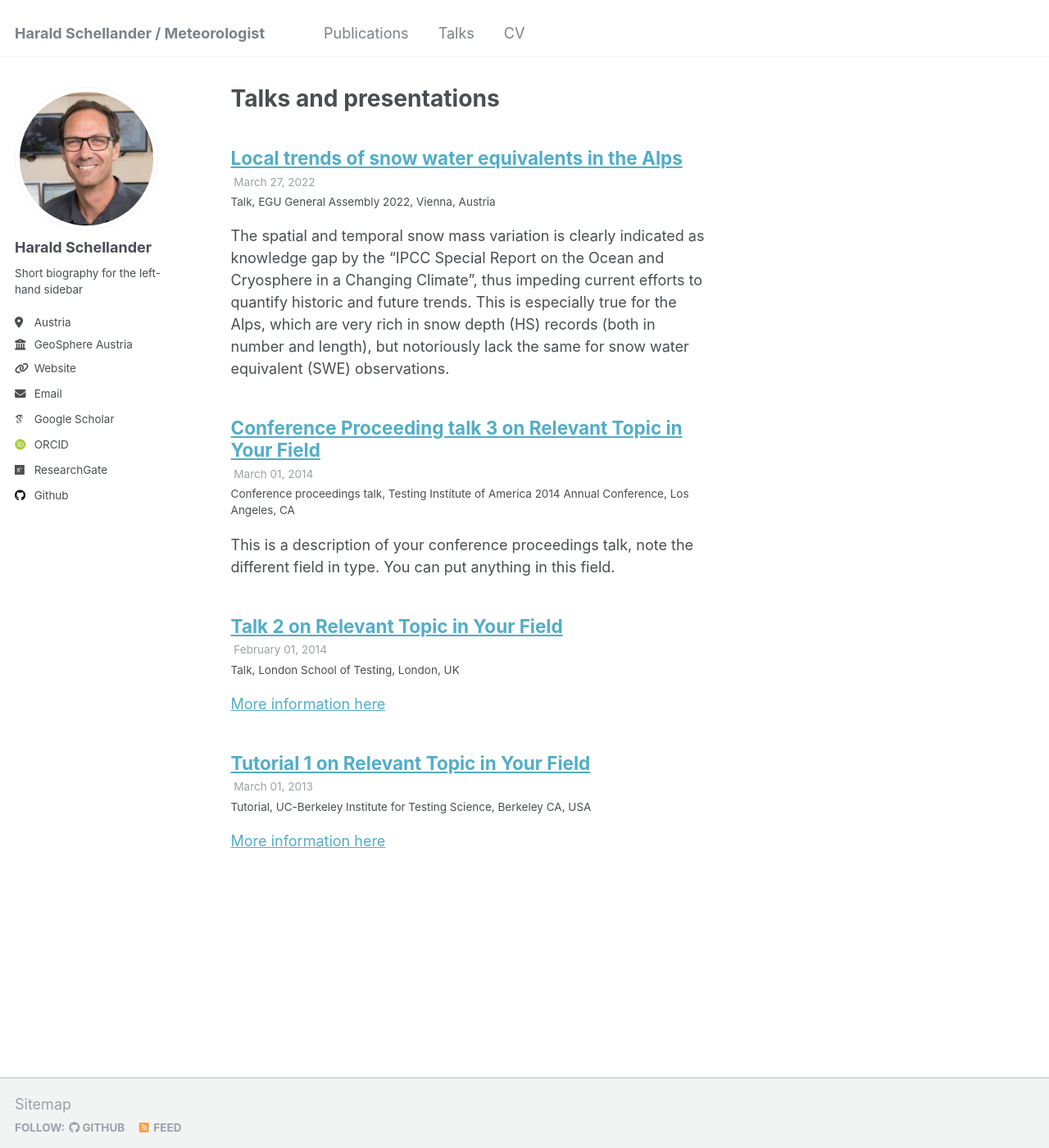
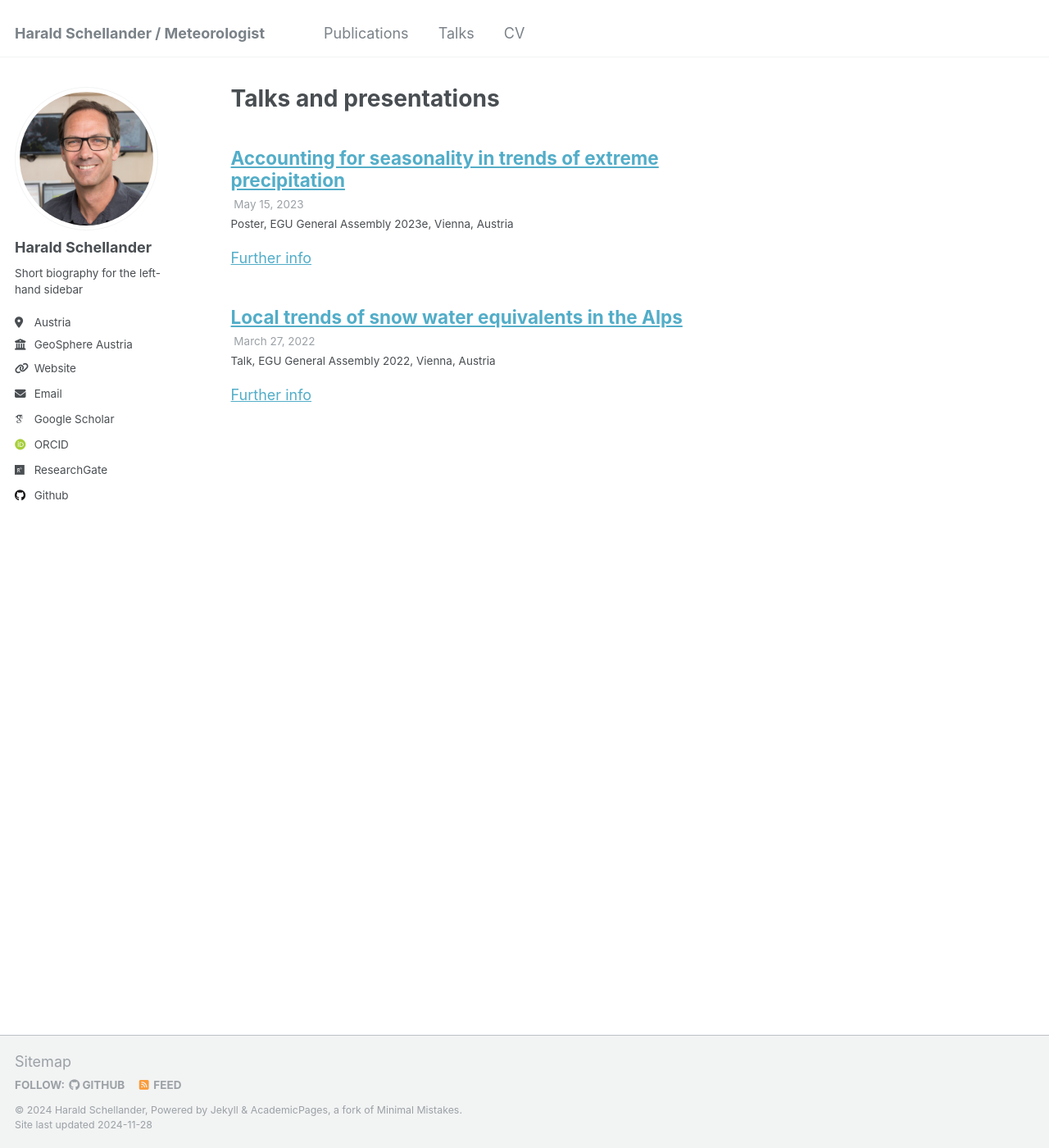
Before and after one commit to haraldschellander/haraldschellander.github.io, a Jekyll site: the page built from _pages/talks.html, in a window 1280 px wide and 1400 px high. Shown: the whole window at 82% size. Built offline with Jekyll 4.4.1, drawn with Linux system fonts in a browser that asks for light colours; some web fonts are replaced.

Commit message:
add talks

```diff
--- a/_talks/2013-03-01-tutorial-1.md
+++ /dev/null
@@ -1,13 +0,0 @@
----
-title: "Tutorial 1 on Relevant Topic in Your Field"
-collection: talks
-type: "Tutorial"
-permalink: /talks/2013-03-01-tutorial-1
-venue: "UC-Berkeley Institute for Testing Science"
-date: 2013-03-01
-location: "Berkeley CA, USA"
----
-
-[More information here](http://exampleurl.com)
-
-This is a description of your tutorial, note the different field in type. This is a markdown files that can be all markdown-ified like any other post. Yay markdown!
--- a/_talks/2014-02-01-talk-2.md
+++ /dev/null
@@ -1,13 +0,0 @@
----
-title: "Talk 2 on Relevant Topic in Your Field"
-collection: talks
-type: "Talk"
-permalink: /talks/2014-02-01-talk-2
-venue: "London School of Testing"
-date: 2014-02-01
-location: "London, UK"
----
-
-[More information here](http://example2.com)
-
-This is a description of your talk, which is a markdown files that can be all markdown-ified like any other post. Yay markdown!
--- a/_talks/2014-03-01-talk-3.md
+++ /dev/null
@@ -1,11 +0,0 @@
----
-title: "Conference Proceeding talk 3 on Relevant Topic in Your Field"
-collection: talks
-type: "Conference proceedings talk"
-permalink: /talks/2014-03-01-talk-3
-venue: "Testing Institute of America 2014 Annual Conference"
-date: 2014-03-01
-location: "Los Angeles, CA"
----
-
-This is a description of your conference proceedings talk, note the different field in type. You can put anything in this field.
--- /dev/null
+++ b/_talks/egu_2023_tmev.md
@@ -0,0 +1,17 @@
+---
+title: "Accounting for seasonality in trends of extreme precipitation"
+collection: talks
+type: "Poster"
+permalink: /talks/egu_2023_tmev
+venue: "EGU General Assembly 2023e"
+date: 2023-05-15
+location: "Vienna, Austria"
+---
+
+[Further info](https://doi.org/10.5194/egusphere-egu23-7626)
+
+For the estimation of daily precipitation extremes, the metastatistical extreme value distribution (MEVD) is known to perform superior to classical approaches like the generalized extreme value distribution, especially for small sample lengths. This is due to the fact that the MEVD incorporates all ordinary rainfall events within a block rather than only the extremes, which then emerge from repeated sampling of ordinary events. For daily rainfall extremes, the MEVD combines the Weibull distribution of ordinary daily rainfall events and the number of wet days per year as additional random variable. The MEVD provides yearly distributional parameters, which makes it already capable of analyzing temporal trends in daily precipitation extremes.
+
+But still, the MEVD in its current formulation does not take into account the seasonal, i.e. sub-yearly character of ordinary precipitation events. This problem becomes apparent when events originating from fundamentally different precipitation regimes show very similar MEVD parameters.
+
+In this contribution we therefore propose to explicitly model both the temporal trend and interannual seasonality of daily rainfall extremes and present an explicitly non-stationary MEVD formulation which is called temporal MEVD or TMEV. The TMEV is then used to derive historical trends of rainfall extremes in Austria. It is shown that the 50-year return level of daily rainfall in Austria has significantly increased over the last 30 years at the majority of Austrian observation sites. Furthermore the temporal change of the extreme value distribution is analyzed with respect to seasonality.
```
Also changed, not shown: _talks/egu_2022_swe_trends.md (+2 -0 lines).
